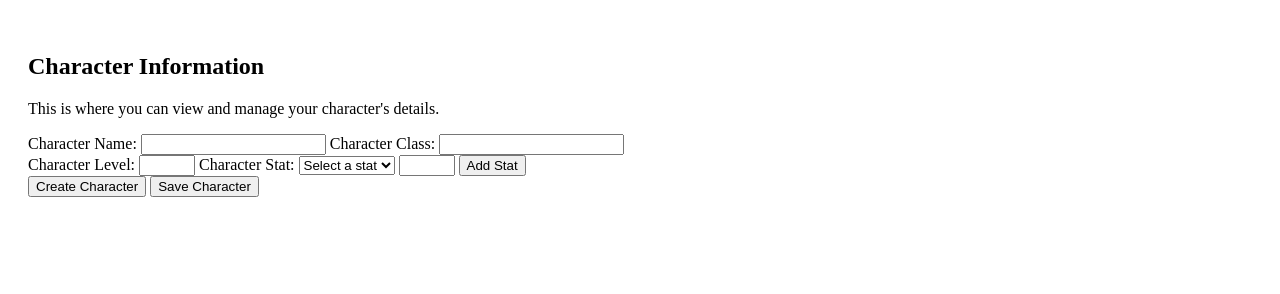
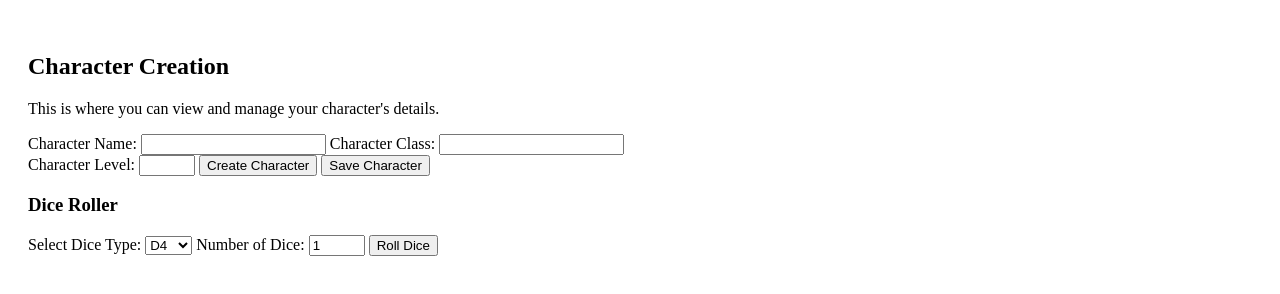
Before and after one commit to CattyLegault/-mtm6302-final-LEGA0296, a plain HTML site: page index.html in a window 1280 px wide. Shown: the part 82-376 px from the top of the page. Drawn offline with Linux system fonts and the light colour scheme.

Commit message:
remove form

```diff
--- a/index.html
+++ b/index.html
@@ -14,7 +14,7 @@
         <h1>Web-based TTRPG player character companion tool</h1>
         <p>Welcome to the Web-based TTRPG player character companion tool!</p>
         <section id="character-section" class="character-section">
-            <h2>Character Information</h2>
+            <h2>Character Creation</h2>
             <p>This is where you can view and manage your character's details.</p>
             <form id="character-form">
                 <label for="character-name">Character Name:</label>
@@ -24,26 +24,28 @@
                 <label for="character-level">Character Level:</label>
                 <input type="number" id="character-level" name="character-level" min="1" max="20" required>
                 <!-- Character form for adding/editing character information -->
-                <form id="character-form">
-                    <label for="character-class">Character Stat:</label>
-                    <select id="character-class" name="character-class" required>
-                        <option value="">Select a stat</option>
-                        <option value="strength">Strength</option>
-                        <option value="dexterity">Dexterity</option>
-                        <option value="constitution">Constitution</option>
-                        <option value="intelligence">Intelligence</option>
-                        <option value="wisdom">Wisdom</option>
-                        <option value="charisma">Charisma</option>
-                        <!-- Add more stats as needed -->
-                    </select>
-                    <!-- Stat value input -->
-                    <input type="number" id="character-stat-value" name="character-stat-value" min="0" max="30"
-                        required>
-                    <button type="submit">Add Stat</button>
-                </form>
                 <!-- buttons -->
                 <button id="create-character-btn">Create Character</button>
                 <button id="save-character-btn">Save Character</button>
+                <!-- Dice Roller -->
+                <div id="dice-roller">
+                    <!-- dice content -->
+                    <h3>Dice Roller</h3>
+                    <label for="dice-type">Select Dice Type:</label>
+                    <select id="dice-type">
+                        <option value="d4">D4</option>
+                        <option value="d6">D6</option>
+                        <option value="d8">D8</option>
+                        <option value="d10">D10</option>
+                        <option value="d12">D12</option>
+                        <option value="d20">D20</option>
+                    </select>
+                    <label for="dice-quantity">Number of Dice:</label>
+                    <input type="number" id="dice-quantity" min="1" max="10" value="1">
+                    <button id="roll-dice-btn">Roll Dice</button>
+                    <!-- dice result -->
+                    <div id="dice-result"></div>
+                </div>
         </section>
     </section>
 
```
